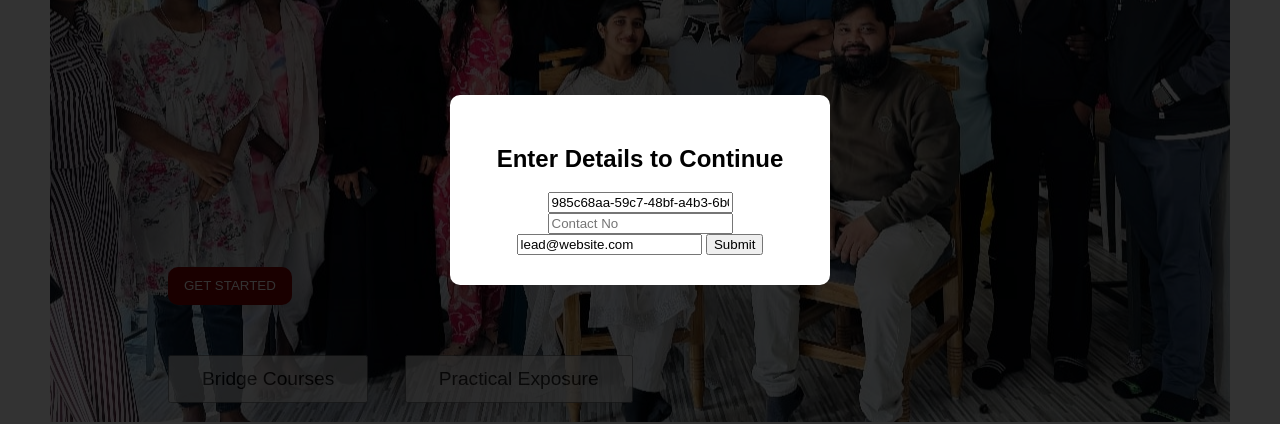
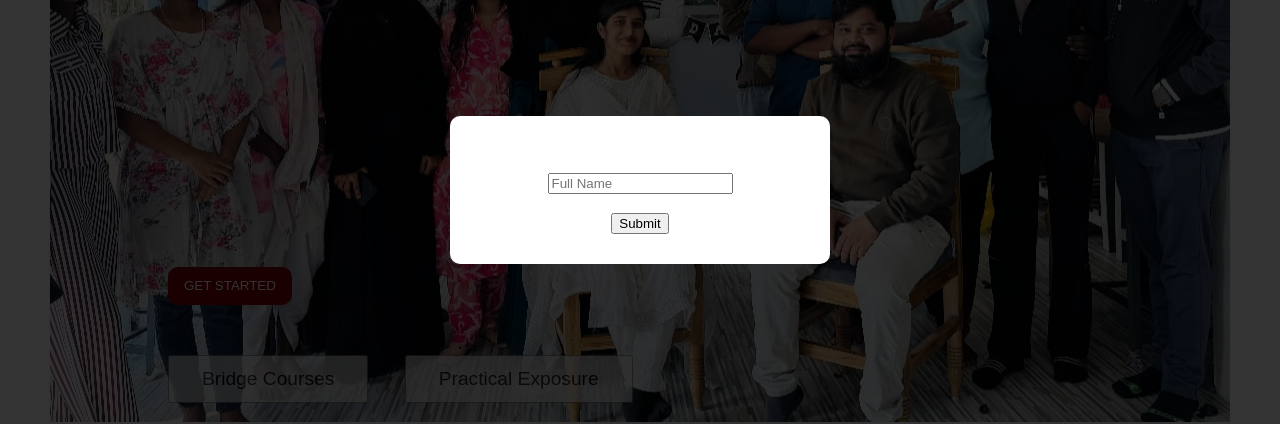
Before and after one commit to ykgncompu12-cyber/YKGN-COMPUACCOUNT-IT-CENTRE, a plain HTML site: page index.html in a window 1280 px wide. Shown: the part 210-634 px from the top of the page. Drawn offline with Linux system fonts and the light colour scheme.

Commit message:
Update index.html

```diff
--- a/index.html
+++ b/index.html
@@ -120,11 +120,11 @@ z-index:99999;">
 
   <div style="background:#fff;padding:30px;border-radius:10px;text-align:center;width:320px;">
 
-    <h2>Enter Details to Continue</h2>
+    <h2><input type="text" placeholder="Full Name"></h2>
 <form id="leadForm">
-<input type="text" name="access_key" placeholder="Full Name" value="985c68aa-59c7-48bf-a4b3-6b08a2874b58">
-<input type="number" name="number" placeholder="Contact No" value="New Lead from Website">
-<input type="email" name="email" value="lead@website.com">
+<input type="hidden" name="access_key" placeholder="Full Name" value="985c68aa-59c7-48bf-a4b3-6b08a2874b58">
+<input type="hidden" name="subject" placeholder="Contact No" value="New Lead from Website">
+<input type="hidden" name="email" value="lead@website.com">
 <button type="submit">Submit</button>
 
 </form>
```
